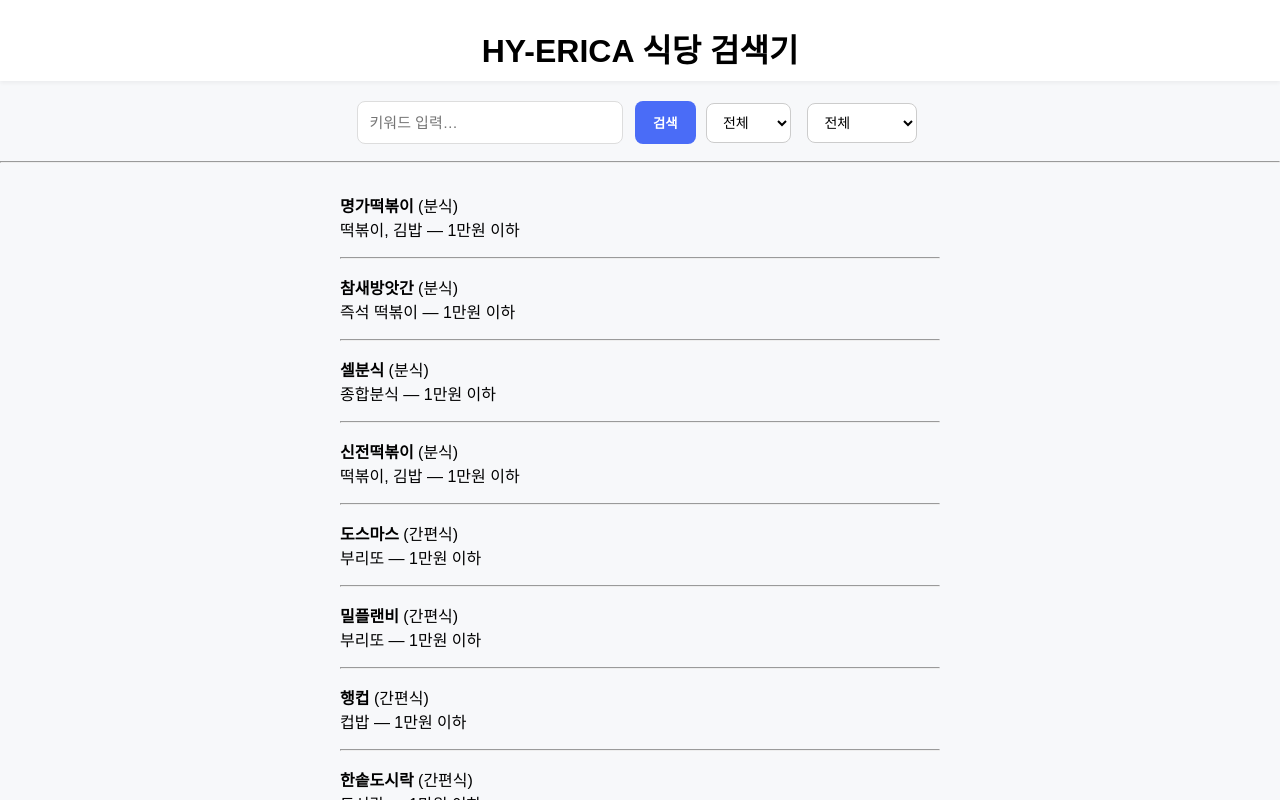
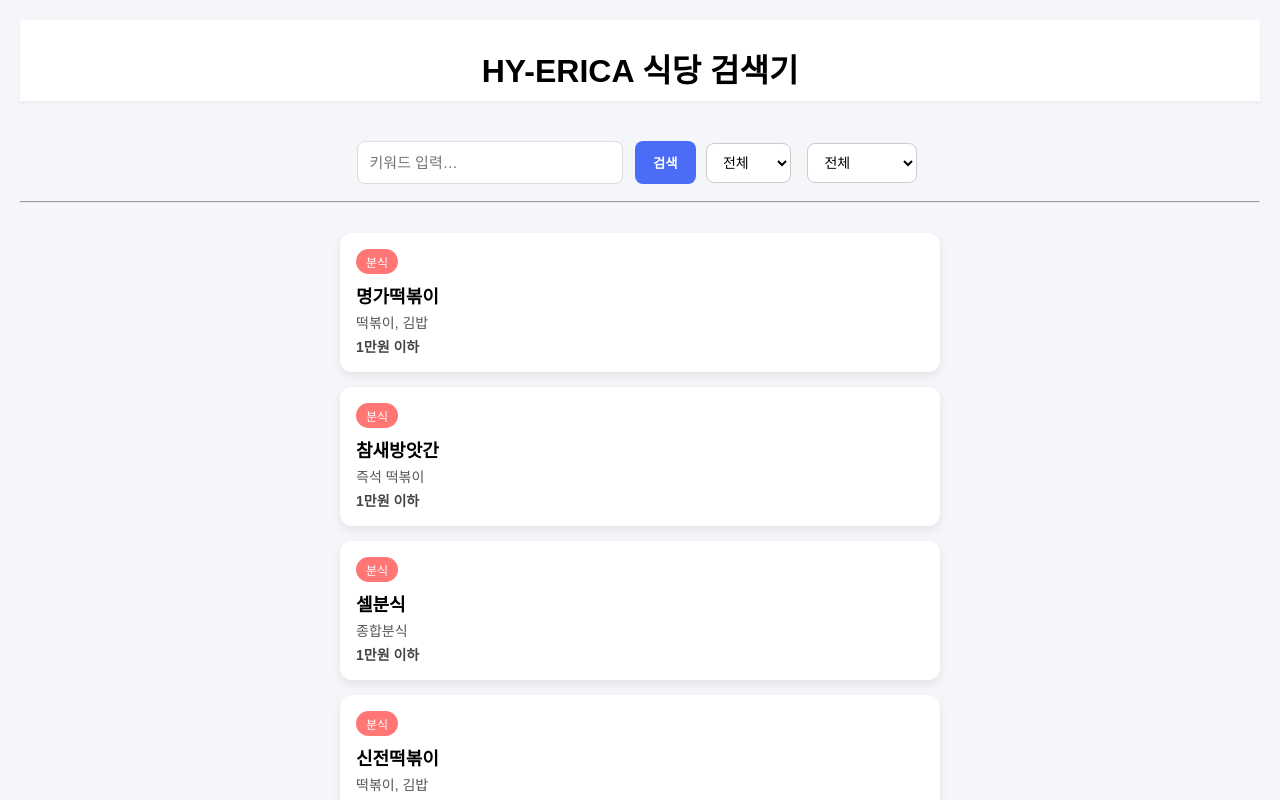
Before and after one commit to Kwon-Hyeokjun/Food-Model, a plain HTML site: page index.html in a window 1280 px wide. Both pictures are taken after a click on the button "검색". Shown: the top 800 px of the page. Drawn offline with Linux system fonts and the light colour scheme.

Commit message:
[feature-card-ui] 검색 결과 카드 UI 추가 및 디자인 적용

```diff
--- a/script.js
+++ b/script.js
@@ -47,10 +47,18 @@ function showResult(list) {
 
   box.innerHTML = list
     .map(
-      item => `<p><strong>${item.name}</strong> (${item.category})<br>${item.sub} — ${item.price}</p>`
+      item => `
+      <div class="result-card">
+        <span class="tag tag-${item.category}">${item.category}</span>
+        <div class="store-name">${item.name}</div>
+        <div class="store-sub">${item.sub}</div>
+        <div class="store-price">${item.price}</div>
+      </div>
+      `
     )
-    .join("<hr>");
+    .join("");
 }
+
 // ------------------------------
 // ⭐ 카테고리 & 가격 선택 시 자동 검색
 // ------------------------------
--- a/style.css
+++ b/style.css
@@ -88,3 +88,72 @@ select {
   color: #4a6cf7;
   font-weight: 600;
 }
+/* 전체 레이아웃 */
+body {
+  font-family: 'Noto Sans KR', sans-serif;
+  background: #f5f6fa;
+  padding: 20px;
+}
+
+/* 제목 스타일 */
+h1 {
+  text-align: center;
+  margin-bottom: 20px;
+}
+
+/* 카드 컨테이너 */
+.result-card {
+  background: white;
+  padding: 16px;
+  margin-bottom: 15px;
+  border-radius: 12px;
+  box-shadow: 0 4px 10px rgba(0,0,0,0.08);
+  transition: transform 0.15s ease, box-shadow 0.15s ease;
+}
+
+/* 카드 hover 효과 */
+.result-card:hover {
+  transform: translateY(-4px);
+  box-shadow: 0 6px 15px rgba(0,0,0,0.15);
+}
+
+/* 카테고리 태그 */
+.tag {
+  display: inline-block;
+  padding: 4px 10px;
+  border-radius: 20px;
+  font-size: 12px;
+  color: white;
+  margin-bottom: 8px;
+}
+
+/* 카테고리별 색상 */
+.tag-분식 { background: #ff7675; }
+.tag-간편식 { background: #fdcb6e; }
+.tag-야식 { background: #6c5ce7; }
+.tag-동남아 { background: #00cec9; }
+.tag-일식 { background: #0984e3; }
+.tag-중식 { background: #d63031; }
+.tag-양식 { background: #e17055; }
+.tag-한식 { background: #2ecc71; }
+.tag-술집 { background: #636e72; }
+
+/* 가게 이름 */
+.store-name {
+  font-size: 18px;
+  font-weight: bold;
+}
+
+/* 서브 설명 */
+.store-sub {
+  font-size: 14px;
+  color: #555;
+  margin: 4px 0;
+}
+
+/* 가격 */
+.store-price {
+  font-size: 14px;
+  font-weight: bold;
+  color: #444;
+}
```
